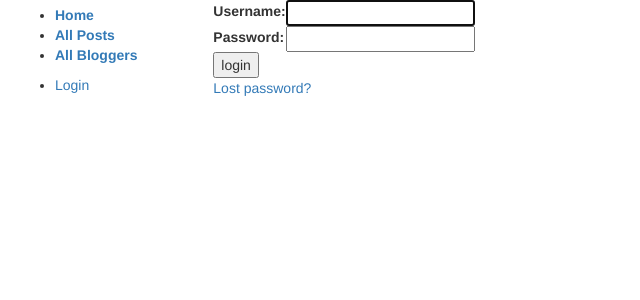
After one commit to elivjo/myblog, a Django app: page /accounts/login/ in a window 1280 px wide. The commit adds this page. Shown: the top 300 px of the page, without its empty margins (0-640 px from the left). Run offline with Django 3.2, Linux system fonts and the light colour scheme; some libraries are stand-ins or nearby versions.

Commit message:
adjustment views

```diff
--- a/blogapp/models.py
+++ b/blogapp/models.py
@@ -6,14 +6,14 @@ from django.contrib.auth.models import User
 
 class BlogAuthor(models.Model):
     """ info reth nje blogeri """
-    bloger = models.OneToOneField(User, on_delete = models.SET_NULL, null = True) # e njejte si foreignkey por mer nje vlere unike dhe te lidh me modelin User te krijuar nga django
+    author = models.OneToOneField(User, on_delete = models.SET_NULL, null = True) # e njejte si foreignkey por mer nje vlere unike dhe te lidh me modelin User te krijuar nga django
     bio_details = models.TextField(max_length= 500, help_text = "enter your bio details")
 
     class Meta:
-        ordering= ["bloger"]
+        ordering= ["author"]
 
     def __str__(self):
-        return self.bloger.username
+        return self.author.username
 
 class Post(models.Model):
     """ permbajtja e nje posti ne blog """
--- a/blogapp/templates/base_generic.html
+++ b/blogapp/templates/base_generic.html
@@ -17,16 +17,23 @@
 
 <div class="container-fluid">
 
-<div class="row">
+ <div class="row">
   <div class="col-sm-2">
   {% block sidebar %}
+  <ul class="sidebar-nav" style="margin-top:5px;">
+    <li><a href="{% url 'index' %}"><strong>Home</strong></a></li>
+    <li><a href="{% url 'posts' %}"><strong>All Posts</strong></a></li>
+    <li><a href="{% url 'bloggers' %}"><strong>All Bloggers</strong></a></li>
+  </ul>
   <ul class="sidebar-nav">
-    <li><a href="{% url 'index' %}">Home</a></li>
-    <li>All Posts</a></li>
-    <li>All Bloggers</a></li>
-  </ul>
-
-  {% endblock %}
+    {% if user.is_authenticated %}
+      <li>User: {{ user.get_username }}</li>
+      <li><a href="{% url 'logout'%}?next={{request.path}}">Logout</a></li>
+    {% else %}
+      <li><a href="{% url 'login'%}?next={{request.path}}">Login</a></li>
+    {% endif %}
+   </ul>
+{% endblock %}
   </div>
 <div>
 
--- a/blogapp/templates/blogapp/blogauthor_list.html
+++ b/blogapp/templates/blogapp/blogauthor_list.html
@@ -8,7 +8,7 @@
 
       {% for author in blogauthor_list %}
       <li>
-        <a href="{% url 'posts-author' author.pk %}">{{ author }}</a>
+        <a href="{% url 'posts-author' author.pk %}">{{ author }}</a> - ({{author.bio_details}})
       </li>
       {% endfor %}
 
--- a/blogapp/templates/blogapp/post_detail.html
+++ b/blogapp/templates/blogapp/post_detail.html
@@ -5,8 +5,7 @@
     <h1>{{ post.title }}</h1>
     <p><strong>Post date</strong> {{ post.post_date }}</p>
     <p><strong>Author:</strong> <a href="{% url 'posts-author' post.author.pk %}">{{ post.author }}</a></p>
-    <p><strong>Description:</strong></p>
-    <p style="white-space:pre-wrap;">{{ post.content }}</p>
+    <p><strong>Description:</strong>  <br>  {{post.content}} </br></p>
 
 
     </div>
--- a/blogapp/urls.py
+++ b/blogapp/urls.py
@@ -5,7 +5,7 @@ from . import views
 urlpatterns = [
    path('', views.index, name = 'index'),
    path('posts/', views.PostListView.as_view(), name='posts'),
-   path('blogger/<int:pk>', views.PostListByAuthor.as_view(), name='posts-author'),
+   path('blogger/<int:pk>', views.PostListByAuthorView.as_view(), name='posts-author'),
    path('post/<int:pk>', views.PostDetailView.as_view(), name='post-detail'),
    path('bloggers/', views.BloggerListView.as_view(), name='bloggers'),
 ]
--- a/myblog/settings.py
+++ b/myblog/settings.py
@@ -55,7 +55,9 @@ ROOT_URLCONF = 'myblog.urls'
 TEMPLATES = [
     {
         'BACKEND': 'django.template.backends.django.DjangoTemplates',
-        'DIRS': [],
+        'DIRS': [
+            os.path.join(BASE_DIR, 'templates')
+        ],
         'APP_DIRS': True,
         'OPTIONS': {
             'context_processors': [
--- a/myblog/urls.py
+++ b/myblog/urls.py
@@ -15,8 +15,11 @@ Including another URLconf
 """
 from django.contrib import admin
 from django.urls import path, include
+from django.views.generic.base import RedirectView
 
 urlpatterns = [
+    path('', RedirectView.as_view(url='blogapp/', permanent=True)),
     path('admin/', admin.site.urls),
     path('blogapp/', include('blogapp.urls')),
+    path('accounts/', include('django.contrib.auth.urls')),
 ]
--- /dev/null
+++ b/templates/registration/login.html
@@ -0,0 +1,38 @@
+{% extends "base_generic.html" %}
+
+{% block content %}
+
+{% if form.errors %}
+<p>Your username and password didn't match. Please try again.</p>
+{% endif %}
+
+{% if next %}
+    {% if user.is_authenticated %}
+    <p>Your account doesn't have access to this page. To proceed,
+    please login with an account that has access.</p>
+    {% else %}
+    <p>Please login to see this page.</p>
+    {% endif %}
+{% endif %}
+
+<form method="post" action="{% url 'login' %}">
+{% csrf_token %}
+<table>
+<tr>
+    <td>{{ form.username.label_tag }}</td>
+    <td>{{ form.username }}</td>
+</tr>
+<tr>
+    <td>{{ form.password.label_tag }}</td>
+    <td>{{ form.password }}</td>
+</tr>
+</table>
+
+<input type="submit" value="login" />
+<input type="hidden" name="next" value="{{ next }}" />
+</form>
+
+{# Assumes you setup the password_reset view in your URLconf #}
+<p><a href="{% url 'password_reset' %}">Lost password?</a></p>
+
+{% endblock %}
```
Also changed, not shown: blogapp/templates/blogapp/post_list.html (+3 -4 lines), blogapp/templates/blogapp/post_list_by_author.html (+7 -6 lines), blogapp/templates/index.html (+5 -2 lines), blogapp/views.py (+30 -6 lines), templates/registration/logged_out.html (added, +7 -0 lines), blogapp/exercise.py (deleted), blogapp/migrations/0002_auto_20201212_1614.py (added).
